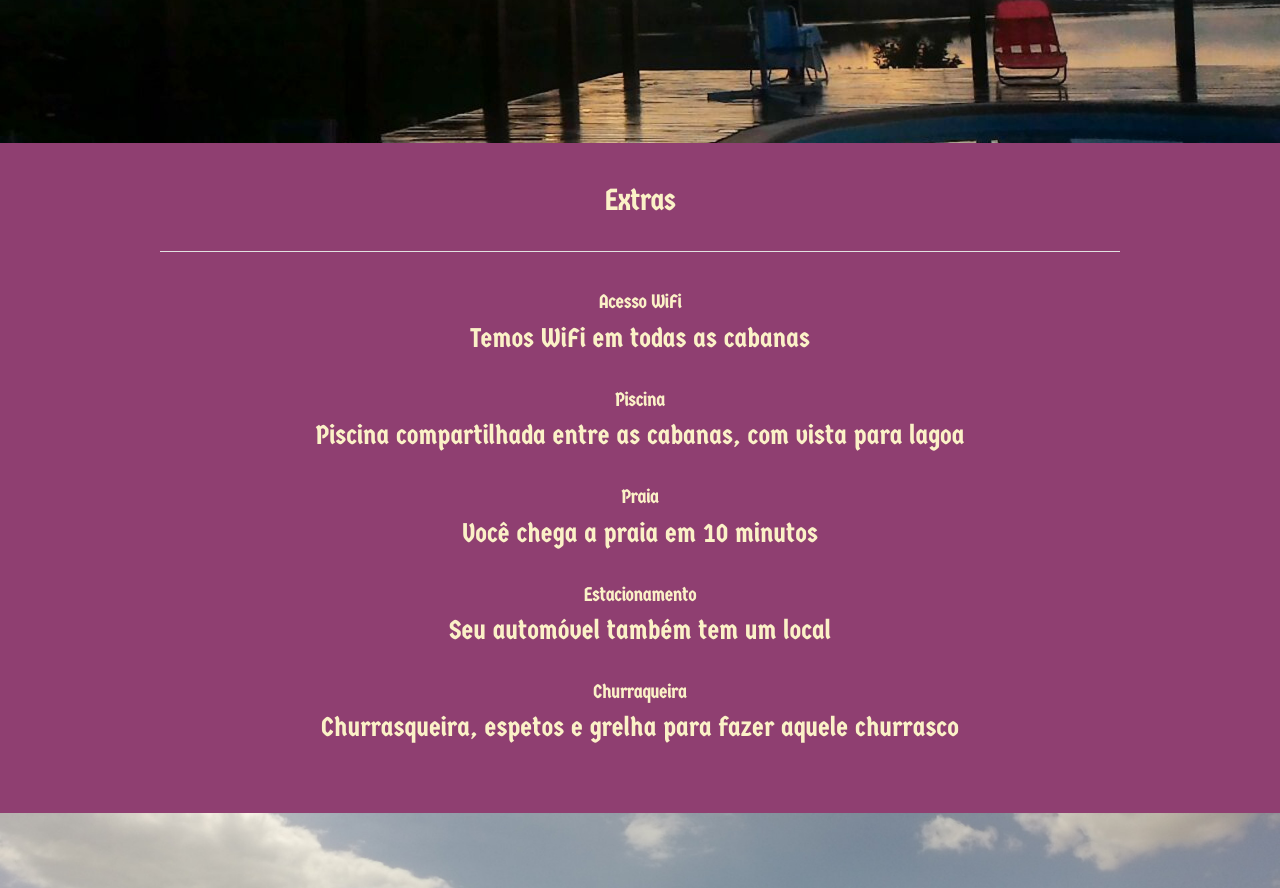
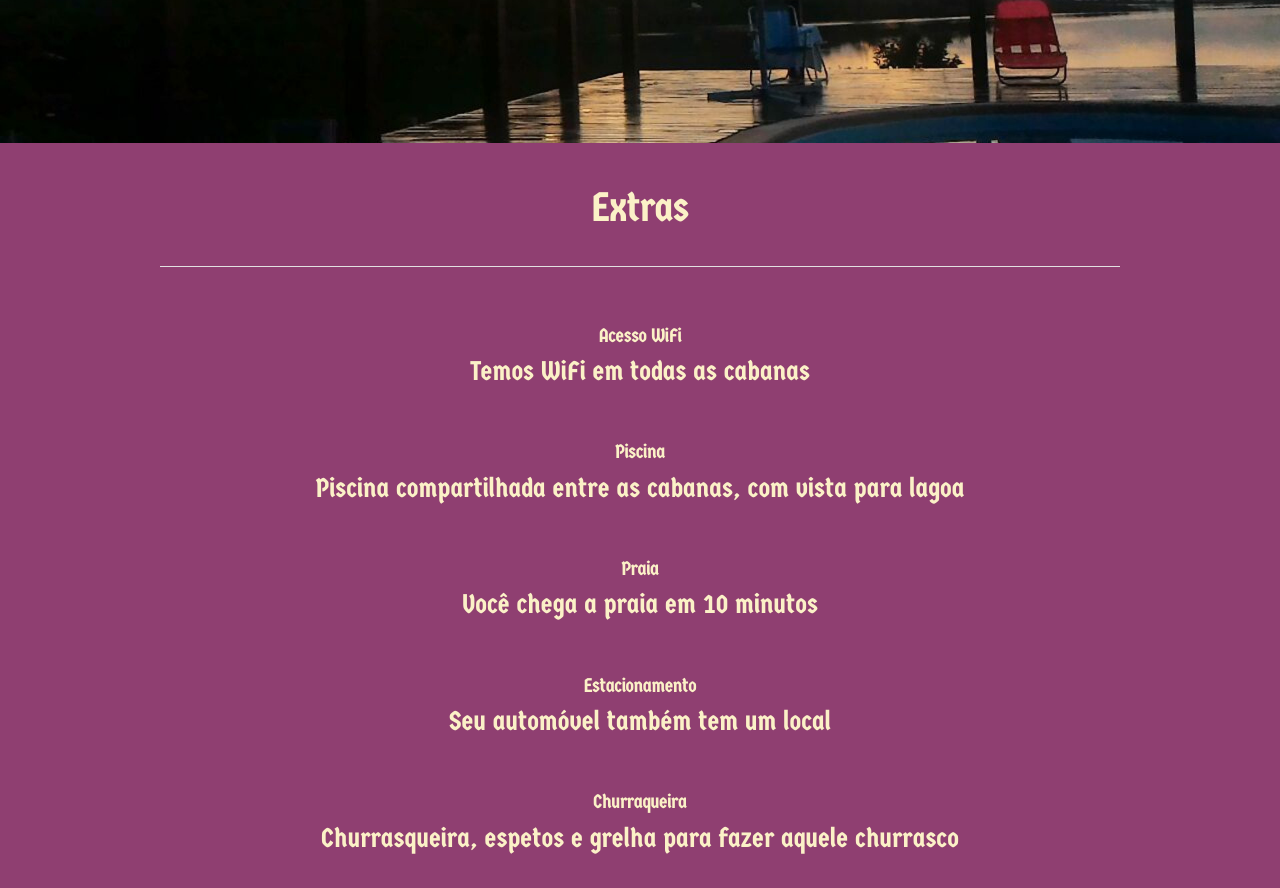
Before and after one commit to FelipeNas/ibizaquera.github.io, a plain HTML site: page index.html in a window 1280 px wide. Shown: the part 3583-4471 px from the top of the page. Drawn offline with Linux system fonts and the light colour scheme.

Commit message:
Tamanho da fonte 'extra' aumentada

```diff
--- a/assets/css/app.css
+++ b/assets/css/app.css
@@ -72,7 +72,12 @@ body {
     padding-bottom: 3%;
 }
 
+.extras h4 {
+    font-size: 2.7em;
+}
+
 .extras h5 {
+    margin-top: 2%;
     margin-bottom: 0px;
     font-size: 1.3em;
 }
```
